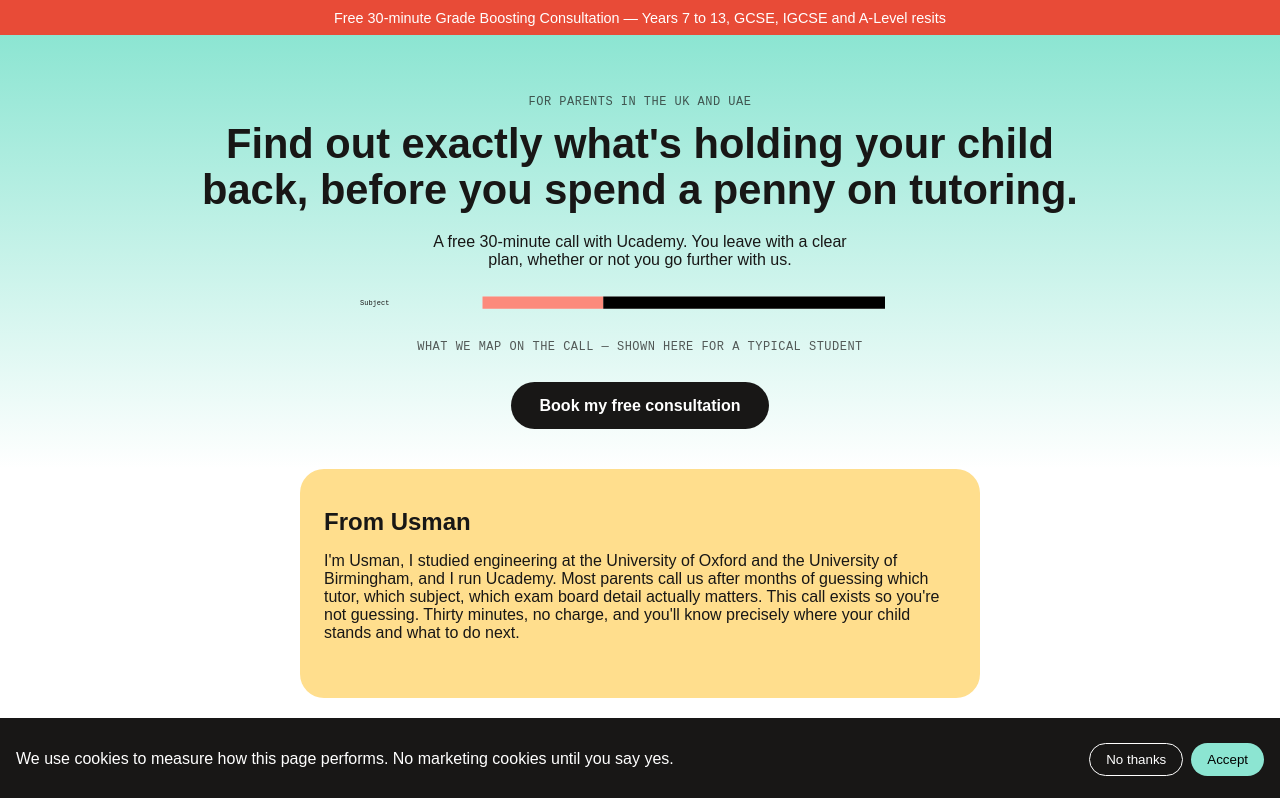
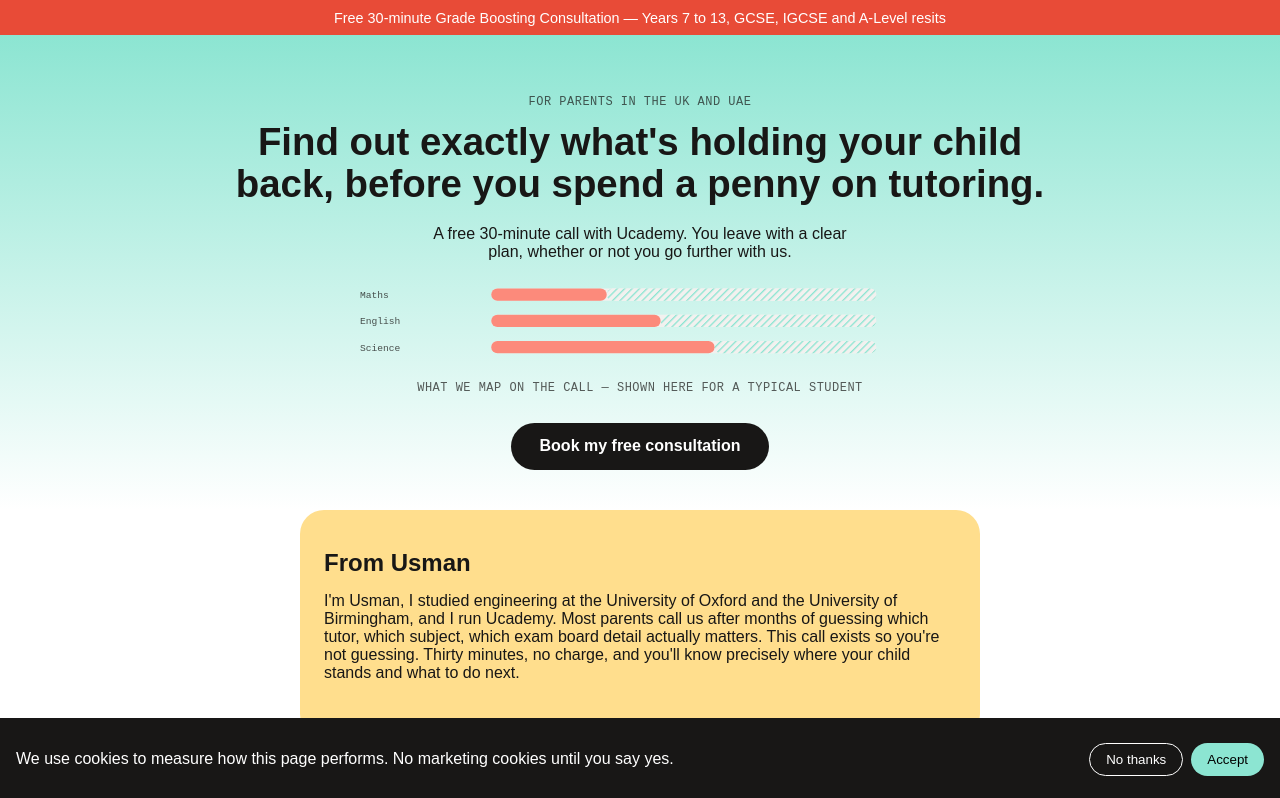
Before and after one commit to Akonitopz/Ucademy_Crash_Course_Funnel_V2, a React (Vite) app: page / in a window 1280 px wide. Shown: the top 798 px of the page. Built offline with nearby package versions, Linux system fonts and the light colour scheme.

Commit message:
fix gap map rendering and hero overflow

```diff
--- a/src/App.jsx
+++ b/src/App.jsx
@@ -81,17 +81,34 @@
 // ---------------------------------------------------------------------
 
 function GapMap({ subjects }) {
-  const rows = subjects.length ? subjects : ['Subject'];
+  const rows = (subjects.length ? subjects : ['Maths', 'English', 'Science']).slice(0, 3);
+  const ROW_H = 30;
+  const height = rows.length * ROW_H + 6;
   return (
-    <svg viewBox="0 0 640 40" className="gap-map" role="img" aria-label="Illustrative gap map">
-      {rows.slice(0, 3).map((s, i) => {
-        const known = 30 + i * 18;
+    <svg
+      viewBox={`0 0 640 ${height}`}
+      className="gap-map"
+      role="img"
+      aria-label="Where your child is now, and the gap we map on the call"
+    >
+      <defs>
+        {/* Diagonal hatch. SVG fill can't take a CSS gradient, it needs a real
+            pattern defined here and referenced by id. */}
+        <pattern id="gapHatch" width="6" height="6" patternUnits="userSpaceOnUse" patternTransform="rotate(45)">
+          <rect width="6" height="6" fill="#f2f1ef" />
+          <line x1="0" y1="0" x2="0" y2="6" stroke="#8ce5d2" strokeWidth="3" />
+        </pattern>
+      </defs>
+      {rows.map((s, i) => {
+        const known = 0.3 + i * 0.14; // 30%, 44%, 58% of the bar
+        const trackW = 440;
+        const knownW = trackW * known;
         return (
-          <g key={s} transform={`translate(0 ${i * 34})`}>
-            <text x="0" y="14" className="gap-map-label">{s}</text>
-            <rect x="140" y="4" width="460" height="14" className="gap-map-track" />
-            <rect x="140" y="4" width={known * 4.6} height="14" className="gap-map-known" />
-            <rect x={140 + known * 4.6} y="4" width={460 - known * 4.6} height="14" className="gap-map-hatch" />
+          <g key={s} transform={`translate(0 ${i * ROW_H})`}>
+            <text x="0" y="15" className="gap-map-label">{s}</text>
+            <rect x="150" y="4" width={trackW} height="14" rx="7" className="gap-map-track" />
+            <rect x={150 + knownW} y="4" width={trackW - knownW} height="14" rx="7" className="gap-map-hatch" />
+            <rect x="150" y="4" width={knownW} height="14" rx="7" className="gap-map-known" />
           </g>
         );
       })}
@@ -340,7 +357,7 @@
 
             {steps[step] === 'contact' && (
               <form onSubmit={handleSubmit} className="contact-form">
-                <legend>Where should we send the confirmation?</legend>
+                <p className="form-legend">Where should we send the confirmation?</p>
                 <input type="text" name="company" value={company} onChange={(e) => setCompany(e.target.value)} className="hp-field" tabIndex={-1} autoComplete="off" aria-hidden="true" />
                 <label>First name<input required value={contact.first_name} onChange={(e) => setContact((c) => ({ ...c, first_name: e.target.value }))} /></label>
                 <label>Last name<input value={contact.last_name} onChange={(e) => setContact((c) => ({ ...c, last_name: e.target.value }))} /></label>
@@ -401,13 +418,13 @@
         .attention-bar { background: var(--red); color: var(--white); text-align: center; padding: 0.6rem 1rem; font-size: 0.9rem; }
 
         .hero { padding: 3rem 1.5rem 2.5rem; text-align: center; background: linear-gradient(180deg, var(--mint) 0%, var(--white) 100%); }
-        .hero h1 { font-size: clamp(1.6rem, 4vw, 2.6rem); max-width: 40ch; margin-inline: auto; }
+        .hero h1 { font-size: clamp(1.5rem, 3.4vw, 2.4rem); max-width: min(38ch, 100%); margin-inline: auto; text-wrap: balance; overflow-wrap: break-word; }
         .hero-sub { max-width: 50ch; margin: 0.75rem auto 1.5rem; }
         .gap-map { width: 100%; max-width: 560px; height: auto; margin: 1.5rem auto 0.25rem; display: block; }
-        .gap-map-label { font-family: 'Space Mono', monospace; font-size: 8px; fill: var(--ink); }
-        .gap-map-track { fill: #eee; }
+        .gap-map-label { font-family: 'Space Mono', monospace; font-size: 11px; fill: var(--ink); opacity: 0.75; }
+        .gap-map-track { fill: #f2f1ef; }
         .gap-map-known { fill: var(--coral); }
-        .gap-map-hatch { fill: url(#hatch); fill: repeating-linear-gradient(45deg, var(--mint), var(--mint) 2px, transparent 2px, transparent 4px); }
+        .gap-map-hatch { fill: url(#gapHatch); }
 
         .cta { background: var(--ink); color: var(--white); border: none; border-radius: 999px; padding: 0.9rem 1.8rem; font-weight: 700; cursor: pointer; font-size: 1rem; display: inline-block; text-decoration: none; margin-top: 1rem; }
         .cta.small { padding: 0.7rem 1.4rem; margin-top: 0; }
@@ -436,7 +453,7 @@
         .quiz-anchor { background: #faf9f7; border-radius: 24px; }
         .quiz-cta { text-align: center; }
         fieldset { border: none; padding: 0; margin: 0; }
-        legend { font-weight: 700; font-size: 1.1rem; margin-bottom: 1rem; padding: 0; }
+        legend, .form-legend { font-weight: 700; font-size: 1.1rem; margin: 0 0 1rem; padding: 0; font-family: 'Bricolage Grotesque', sans-serif; }
         .option, .option-grid button { display: block; width: 100%; text-align: left; padding: 0.85rem 1rem; margin-bottom: 0.5rem; border: 2px solid #ddd; border-radius: 12px; background: var(--white); cursor: pointer; font-size: 1rem; }
         .option.selected { border-color: var(--coral); background: #fff4f2; }
         .option-grid { display: grid; grid-template-columns: 1fr 1fr; gap: 0.5rem; }
```
